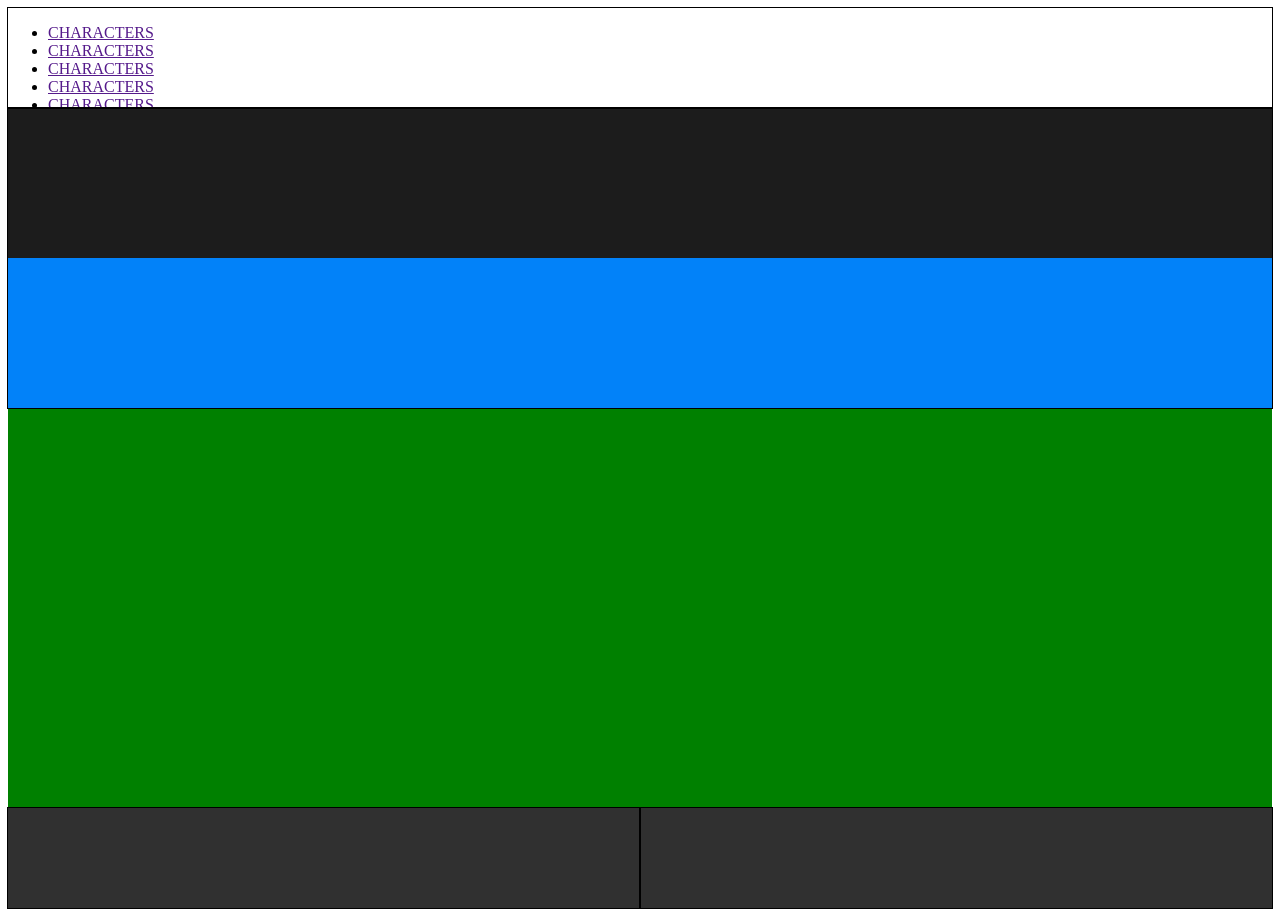
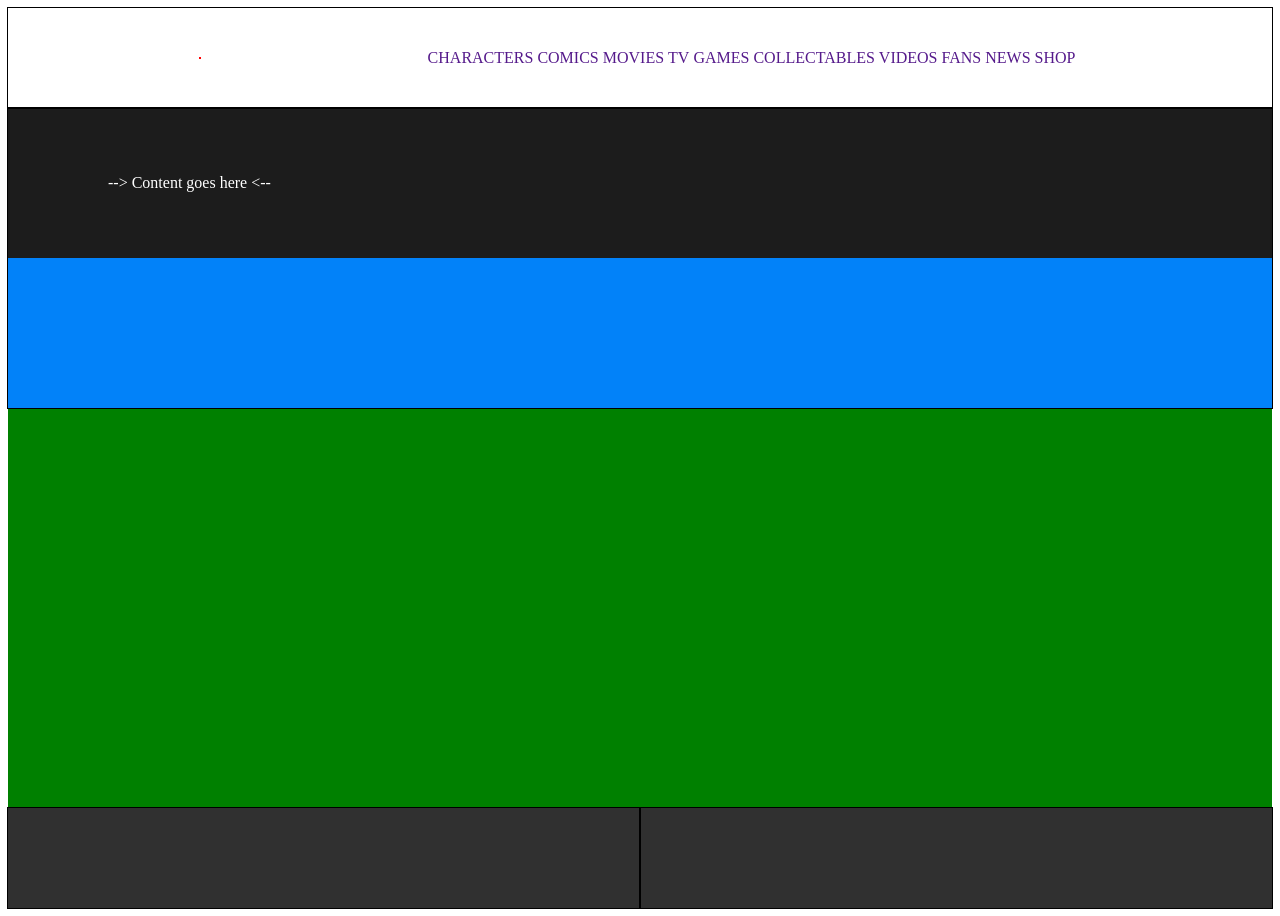
Before and after one commit to 0Daviduo0/vite-comics, a Vue app: page / in a window 1280 px wide. Built offline with nearby package versions, Linux system fonts and the light colour scheme.

Commit message:
adjusting content in header and main

```diff
--- a/src/components/AppFooter.vue
+++ b/src/components/AppFooter.vue
@@ -22,6 +22,7 @@ export default{
 </template>
 
 <style lang="scss" scoped>
+@use '../styles/partials/variables' as *;
 
 footer{
     display: flex;
@@ -30,6 +31,7 @@ footer{
     display: flex;
     flex-direction: row;
     justify-content: space-between;
+    padding: $general-padding;
 
     .account-and-socials{
         display: flex;
--- a/src/components/AppHeader.vue
+++ b/src/components/AppHeader.vue
@@ -21,28 +21,31 @@ export default{
                         <a href="">CHARACTERS</a>
                     </li>
                     <li>
-                        <a href="">CHARACTERS</a>
+                        <a href="">COMICS</a>
                     </li>
                     <li>
-                        <a href="">CHARACTERS</a>
+                        <a href="">MOVIES</a>
                     </li>
                     <li>
-                        <a href="">CHARACTERS</a>
+                        <a href="">TV</a>
                     </li>
                     <li>
-                        <a href="">CHARACTERS</a>
+                        <a href="">GAMES</a>
                     </li>
                     <li>
-                        <a href="">CHARACTERS</a>
+                        <a href="">COLLECTABLES</a>
                     </li>
                     <li>
-                        <a href="">CHARACTERS</a>
+                        <a href="">VIDEOS</a>
                     </li>
                     <li>
-                        <a href="">CHARACTERS</a>
+                        <a href="">FANS</a>
                     </li>
                     <li>
-                        <a href="">CHARACTERS</a>
+                        <a href="">NEWS</a>
+                    </li>
+                    <li>
+                        <a href="">SHOP</a>
                     </li>
                 </ul>
 
@@ -59,12 +62,32 @@ export default{
 
 header{
     display: flex;
+    justify-content: space-around;
     height: 100px;
+    align-items: center;
     outline: 1px solid black;
+    padding: $general-padding;
+
+    .logo{
+        outline: 1px solid red;
+    }
 }
 
-logo{
-        outline: 1px solid red;
+ul {
+    list-style: none;
+    margin: 3px;
+}
+
+li {
+    display: inline;
+}
+
+    li a {
+        display: inline;
+        padding: 2px;
+        text-decoration: none;
     }
 
+
+
 </style>
--- a/src/components/AppMain.vue
+++ b/src/components/AppMain.vue
@@ -8,6 +8,8 @@ export default{
 <template>
     <main>
         <div class="content">
+
+        --> Content goes here &lt--
 
         </div>
         <div class="rapid_components">
@@ -28,10 +30,16 @@ main{
     .content {
         height: 150px;
         background-color: $main-color1;
+        color: #fff;
+        display: flex;
+        align-items: center;
+        padding: $general-padding;
     }
     .rapid_components {
         height: 150px;
         background-color: $main-color2;
+        display: flex;
+        justify-content: center;
     }
 }
 
--- a/src/styles/partials/_variables.scss
+++ b/src/styles/partials/_variables.scss
@@ -1,3 +1,4 @@
 $primary: #fff;
 $main-color1: #1c1c1c;
 $main-color2: #0282f9;
+$general-padding: 0 100px;
```
